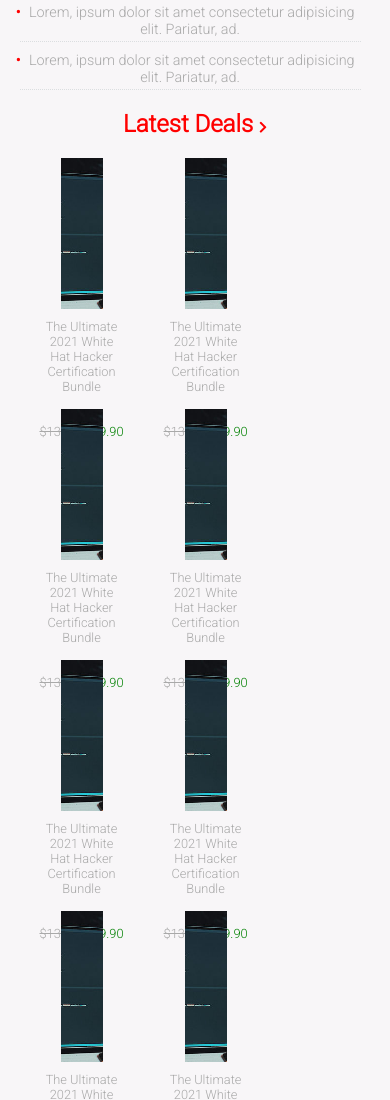
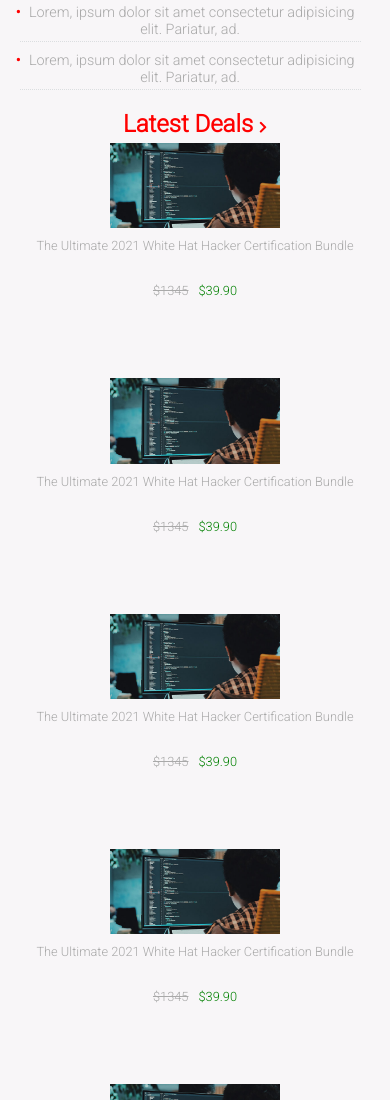
Before and after one commit to MarkoNS1990/the_next_web, a website: page index.html in a window 390 px wide. Shown: the part 10900-12000 px from the top of the page. Drawn offline with Linux system fonts and the light colour scheme; a web font is replaced by a local one.

Commit message:
responsive for latest

```diff
--- a/style.css
+++ b/style.css
@@ -477,8 +477,7 @@
 .item-deals {
   flex-basis: 22%;
   padding: 20px;
-  margin-bottom:60px;
-
+  margin-bottom: 70px;
 }
 
 .price-1{
@@ -609,6 +608,18 @@
   .latest-img {
     flex: 2;
   }
+
+  .row-deals{
+    flex-direction: column;
+    margin-bottom: 10px;
+    justify-content: flex-start;
+  }
+
+
+  .item-deals {
+    padding: 5px;
+    text-align: center;
+  }
 }
 
 @media (max-width: 768px) {
```
